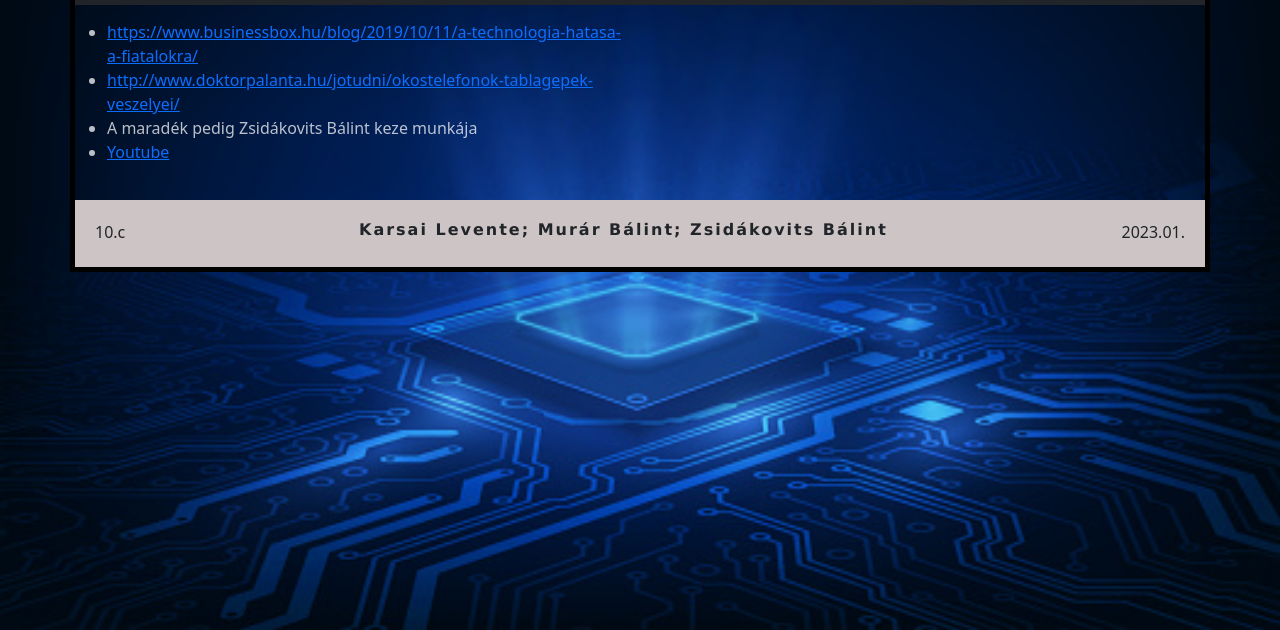
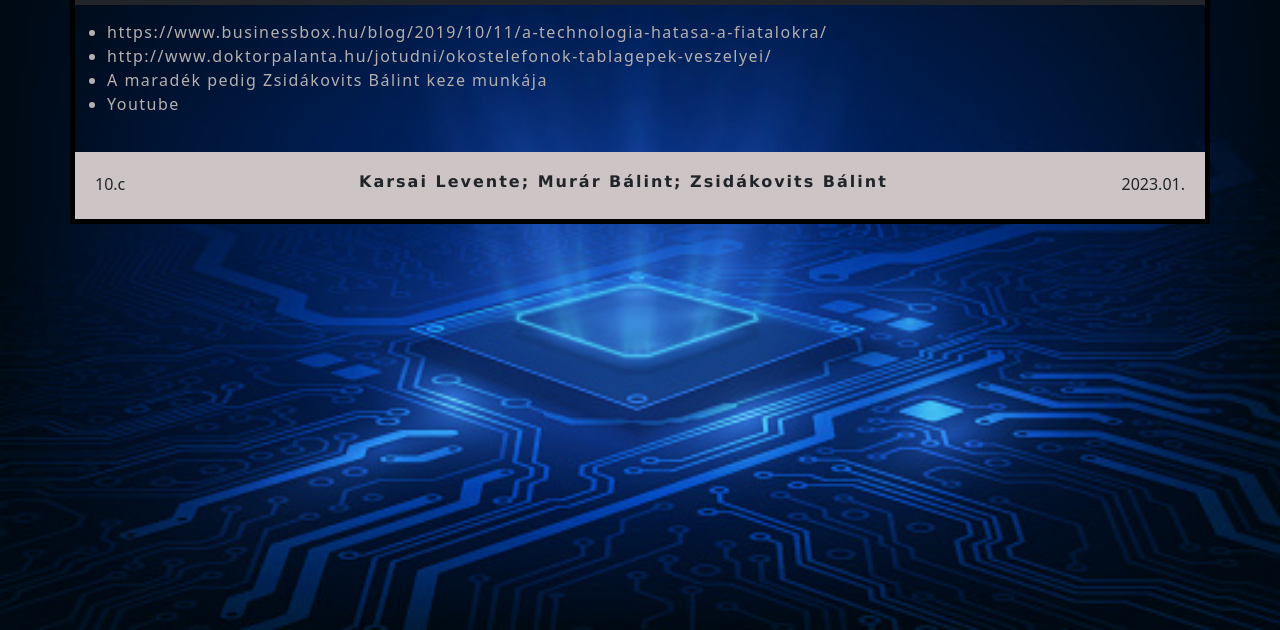
Before and after one commit to KarsaiLevente/KarsaiLevente, a plain HTML site: page aloldalak/forras.html in a window 1280 px wide. Shown: the part 170-800 px from the top of the page. Drawn offline with nearby package versions, Linux system fonts and the light colour scheme.

Commit message:
majdnem kész

```diff
--- a/aloldalak/forras.html
+++ b/aloldalak/forras.html
@@ -42,15 +42,15 @@
         </nav>
         <section>
             <div class="row">
-                <div class="col-xs-12 col-sm-12 col-md-6 col-lg-6 col-xl-6 sdiv">
+                <div class="col-xs-12 col-sm-12 col-md-12 col-lg-12 col-xl-12 sdiv">
                     <ul>
-                        <li><a href="https://www.businessbox.hu/blog/2019/10/11/a-technologia-hatasa-a-fiatalokra/">https://www.businessbox.hu/blog/2019/10/11/a-technologia-hatasa-a-fiatalokra/
+                        <li><a href="https://www.businessbox.hu/blog/2019/10/11/a-technologia-hatasa-a-fiatalokra/" target="_blank">https://www.businessbox.hu/blog/2019/10/11/a-technologia-hatasa-a-fiatalokra/
                             </a></li>
                         <li><a
-                                href="http://www.doktorpalanta.hu/jotudni/okostelefonok-tablagepek-veszelyei/">http://www.doktorpalanta.hu/jotudni/okostelefonok-tablagepek-veszelyei/</a>
+                                href="http://www.doktorpalanta.hu/jotudni/okostelefonok-tablagepek-veszelyei/" target="_blank">http://www.doktorpalanta.hu/jotudni/okostelefonok-tablagepek-veszelyei/</a>
                         </li>
                         <li>A maradék pedig Zsidákovits Bálint keze munkája</li>
-                        <li><a href="https://www.youtube.com/embed/EkdM15ovvsU">Youtube</a></li>
+                        <li><a href="https://www.youtube.com/embed/EkdM15ovvsU" target="_blank">Youtube</a></li>
                     </ul>
                 </div>
         </section>
--- a/style.css
+++ b/style.css
@@ -79,6 +79,19 @@ a img:hover{
     color: rgb(142, 7, 7) !important;
 }
 
+li a{
+    color: rgb(181, 175, 175);
+    text-decoration: none;
+}
+
+li a:hover{
+    color:rgb(255, 255, 255,0.733);
+}
+
+li{
+    color: rgb(181, 175, 175);
+    letter-spacing:1.5px;
+}
 .fooldal{
     font-weight: bold;
 }
```
